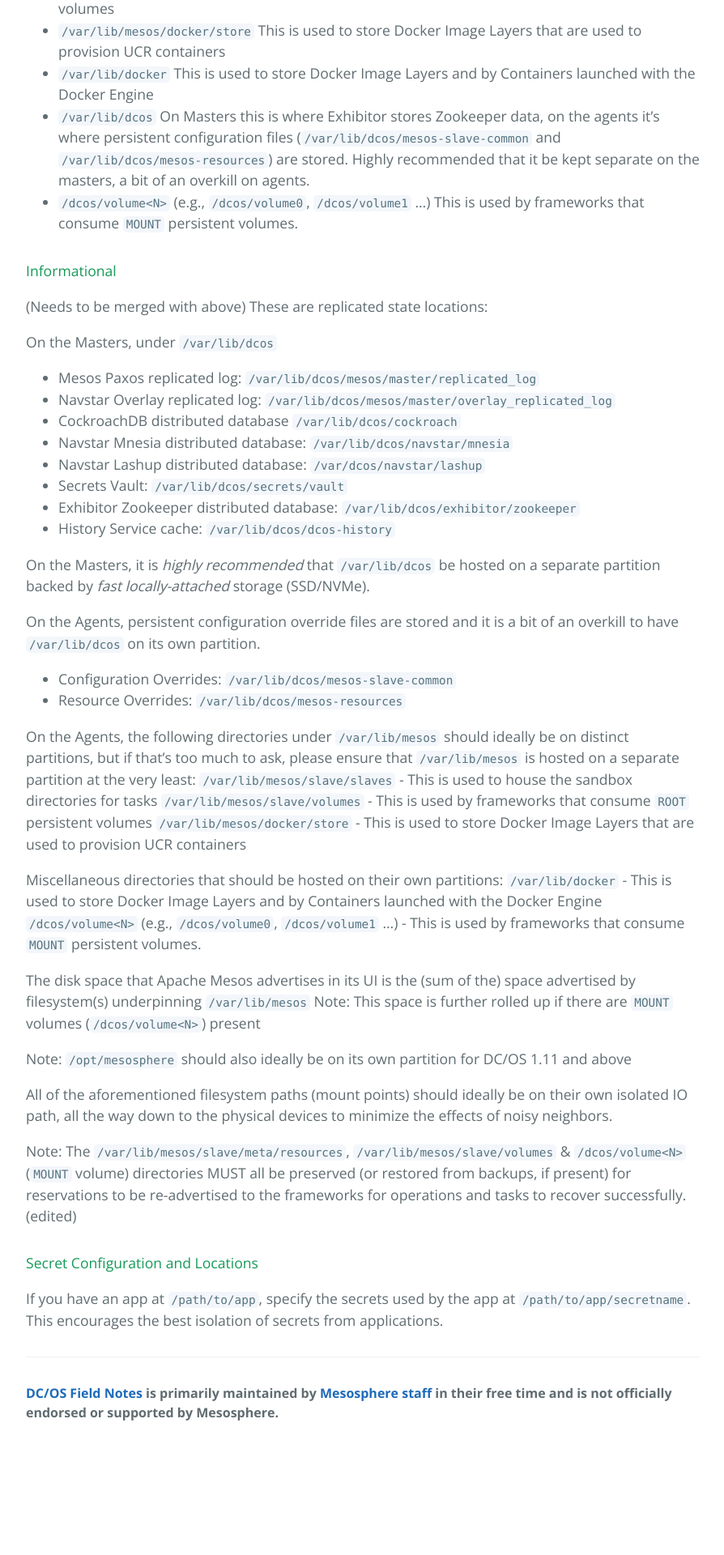
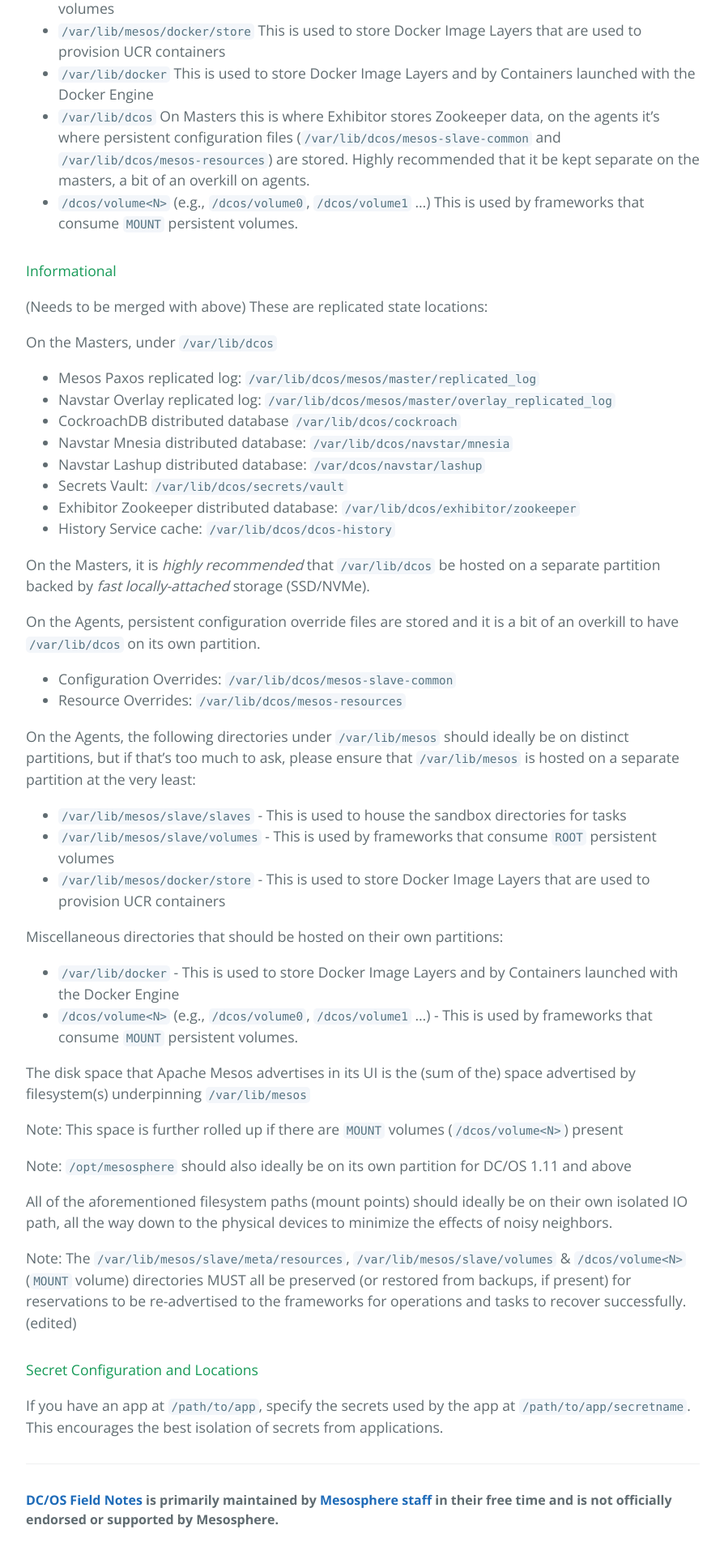
Before and after one commit to mesosphere/field-notes, a Jekyll site: the page built from docs/faqs/best-practices.md, in a window 1280 px wide. Shown: the part 2420-4340 px from the top of the page at 81% size, without its empty margins (192-1086 px from the left). Built offline with Jekyll 4.4.1, drawn with Linux system fonts in a browser that asks for light colours; our own code applies the rules of GitHub Pages for plain Markdown files; before the commit the page ends 4208 px from its top, so only the background shows below that.

Commit message:
Add spacing

```diff
--- a/docs/faqs/best-practices.md
+++ b/docs/faqs/best-practices.md
@@ -89,15 +89,16 @@ On the Agents, persistent configuration override files are stored and it is a bi
 * Resource Overrides: `/var/lib/dcos/mesos-resources`
 
 On the Agents, the following directories under `/var/lib/mesos` should ideally be on distinct partitions, but if that's too much to ask, please ensure that `/var/lib/mesos` is hosted on a separate partition at the very least:
-`/var/lib/mesos/slave/slaves` - This is used to house the sandbox directories for tasks
-`/var/lib/mesos/slave/volumes` - This is used by frameworks that consume `ROOT` persistent volumes
-`/var/lib/mesos/docker/store` - This is used to store Docker Image Layers that are used to provision UCR containers
+* `/var/lib/mesos/slave/slaves` - This is used to house the sandbox directories for tasks
+* `/var/lib/mesos/slave/volumes` - This is used by frameworks that consume `ROOT` persistent volumes
+* `/var/lib/mesos/docker/store` - This is used to store Docker Image Layers that are used to provision UCR containers
 
 Miscellaneous directories that should be hosted on their own partitions:
-`/var/lib/docker` - This is used to store Docker Image Layers and by Containers launched with the Docker Engine
-`/dcos/volume<N>` (e.g., `/dcos/volume0`, `/dcos/volume1` ...) - This is used by frameworks that consume `MOUNT` persistent volumes.
+* `/var/lib/docker` - This is used to store Docker Image Layers and by Containers launched with the Docker Engine
+* `/dcos/volume<N>` (e.g., `/dcos/volume0`, `/dcos/volume1` ...) - This is used by frameworks that consume `MOUNT` persistent volumes.
 
 The disk space that Apache Mesos advertises in its UI is the (sum of the) space advertised by filesystem(s) underpinning `/var/lib/mesos`
+
 Note: This space is further rolled up if there are `MOUNT` volumes (`/dcos/volume<N>`) present
 
 Note: `/opt/mesosphere` should also ideally be on its own partition for DC/OS 1.11 and above
```
